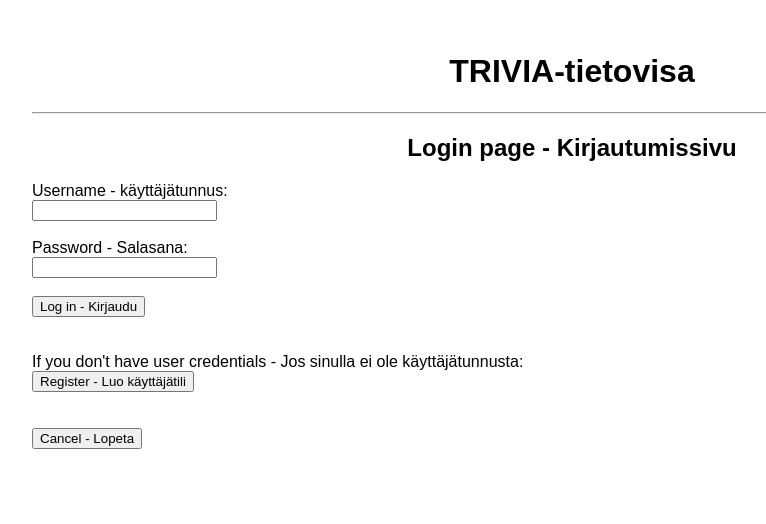
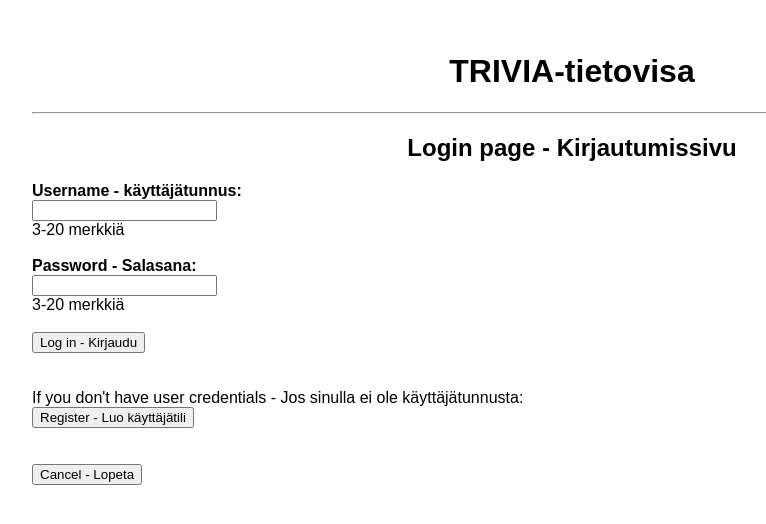
Before and after one commit to a-bzzzz/trivia, a Flask app: page /login in a window 1280 px wide. Shown: the top 524 px of the page, without its empty margins (68-834 px from the left). Run offline with Flask 3, Linux system fonts and the light colour scheme.

Commit message:
Update login.html

```diff
--- a/templates/login.html
+++ b/templates/login.html
@@ -4,11 +4,13 @@
 <h2>Login page - Kirjautumissivu</h2>
 
 <form action="/login" method="POST">
-Username - käyttäjätunnus: <br><input type="text" name="username" minlength="3" maxlength="20">
+<b>Username - käyttäjätunnus:</b> <br>
+<input type="text" name="username" minlength="3" maxlength="20"><br>
+3-20 merkkiä<br>
 <br>
-<br>
-Password - Salasana: <br><input type="password" name="password" minlength="3" maxlength="20">
-<br>
+<b>Password - Salasana:</b> <br>
+<input type="password" name="password" minlength="3" maxlength="20"><br>
+3-20 merkkiä<br>
 <br>
 <input type="submit" value="Log in - Kirjaudu">
 </form>
```
